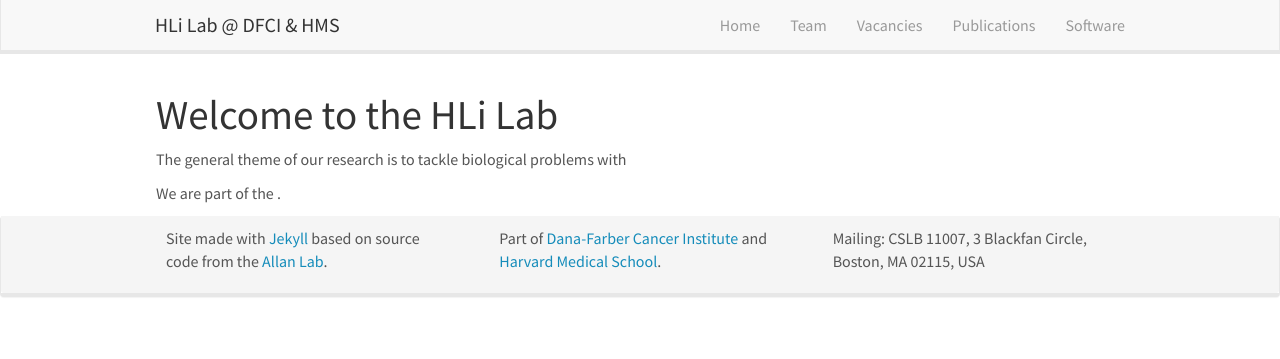
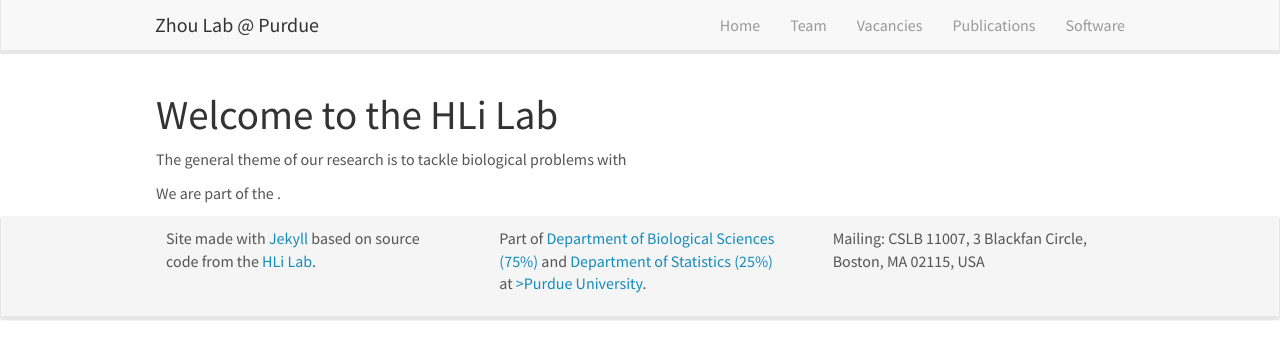
Before and after one commit to eldronzhou/eldronzhou.github.io, a Jekyll site: the page built from _pages/home.md, in a window 1280 px wide. Shown: the top 359 px of the page. Built offline with Jekyll 4.4.1, drawn with Linux system fonts in a browser that asks for light colours; nearby versions of some CDN libraries.

Commit message:
Add some material

```diff
--- a/_includes/footer.html
+++ b/_includes/footer.html
@@ -4,13 +4,11 @@
 	  <div class="row">
 		<div class="col-sm-4">
 		  <p>Site made with <a href="https://jekyllrb.com">Jekyll</a> based on
-		    source code from the <a href="http://www.allanlab.org/">Allan Lab</a>.
+		    source code from the <a href="https://hlilab.github.io/">HLi Lab</a>.
 		  </p>
 		</div>
 		<div class="col-sm-4">
-		  <p>Part of <a href="https://www.dana-farber.org">Dana-Farber
-			Cancer Institute</a> and <a href="https://hms.harvard.edu">Harvard
-			Medical School</a>.</p>
+			<p>Part of <a href="https://www.bio.purdue.edu">Department of Biological Sciences (75%)</a> and <a href="https://www.stat.purdue.edu">Department of Statistics (25%)</a> at <a href="https://www.purdue.edu">>Purdue University</a>.</p>
 		</div>
 		<div class="col-sm-4">
 		  <p>Mailing: CSLB 11007, 3 Blackfan Circle, Boston, MA 02115, USA</p>
--- a/_includes/header.html
+++ b/_includes/header.html
@@ -8,7 +8,7 @@
 		<span class="icon-bar"></span>
 	  </button>
 
-    <a class="navbar-brand" href="{{ site.url }}{{ site.baseurl }}/">HLi Lab @ DFCI & HMS</a>
+    <a class="navbar-brand" href="{{ site.url }}{{ site.baseurl }}/">Zhou Lab @ Purdue</a>
 	</div>
 	<div class="collapse navbar-collapse" id="navbar-collapse-1">
 	  <ul class="nav navbar-nav navbar-right">
```
